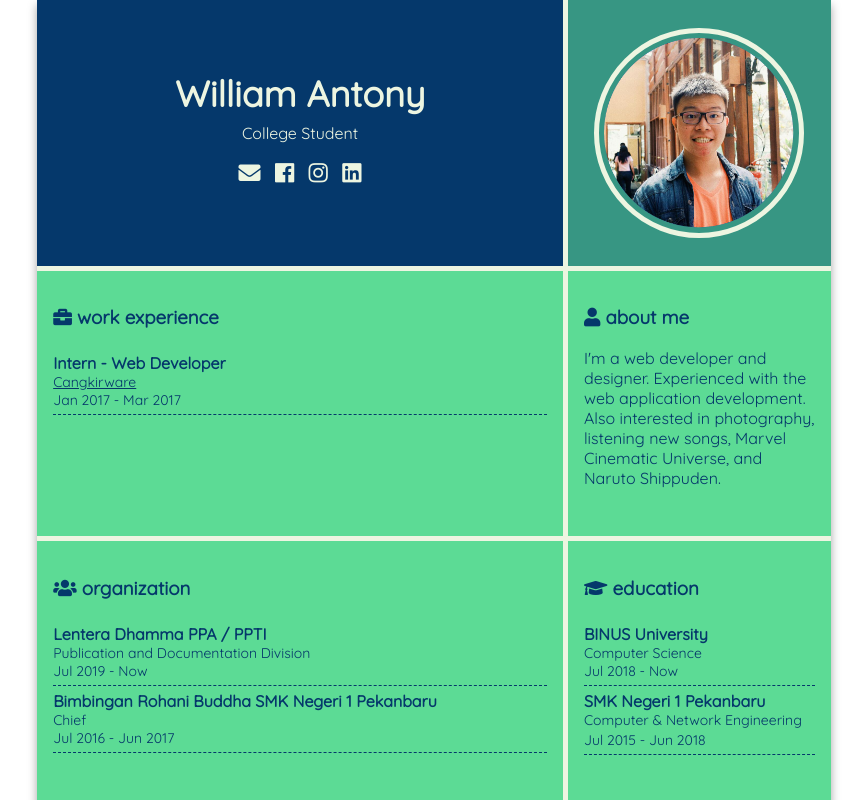
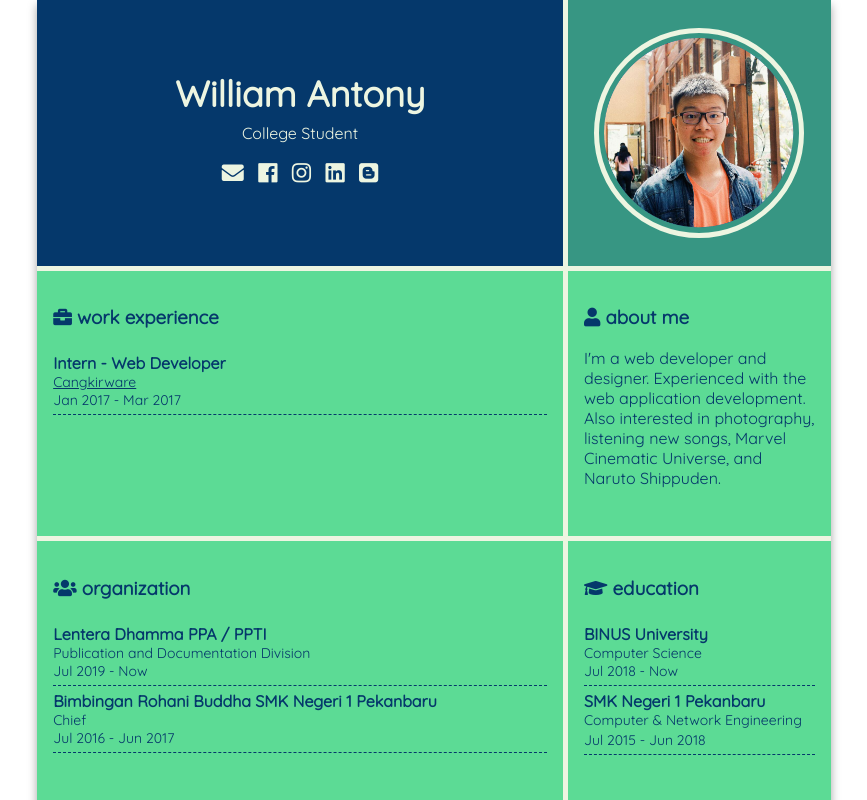
Before and after one commit to williamantony3/grid-powered-resume, a plain HTML site: page index.html in a window 1280 px wide. Shown: the top 800 px of the page, without its empty margins (206-1073 px from the left). Drawn offline with Linux system fonts and the light colour scheme.

Commit message:
add blogger link

```diff
--- a/index.html
+++ b/index.html
@@ -20,6 +20,7 @@
                     <a href="https://fb.com/wil323"><i class="fab fa-facebook"></i></a>
                     <a href="https://instagram.com/williamantony3"><i class="fab fa-instagram"></i></a>
                     <a href="https://linkedin.com/in/williamantony3"><i class="fab fa-linkedin"></i></a>
+                    <a href="https://williamantony3.blogspot.com"><i class="fab fa-blogger"></i></a>
                 </div>
             </section>
             <section class="photo grid-area">
```
